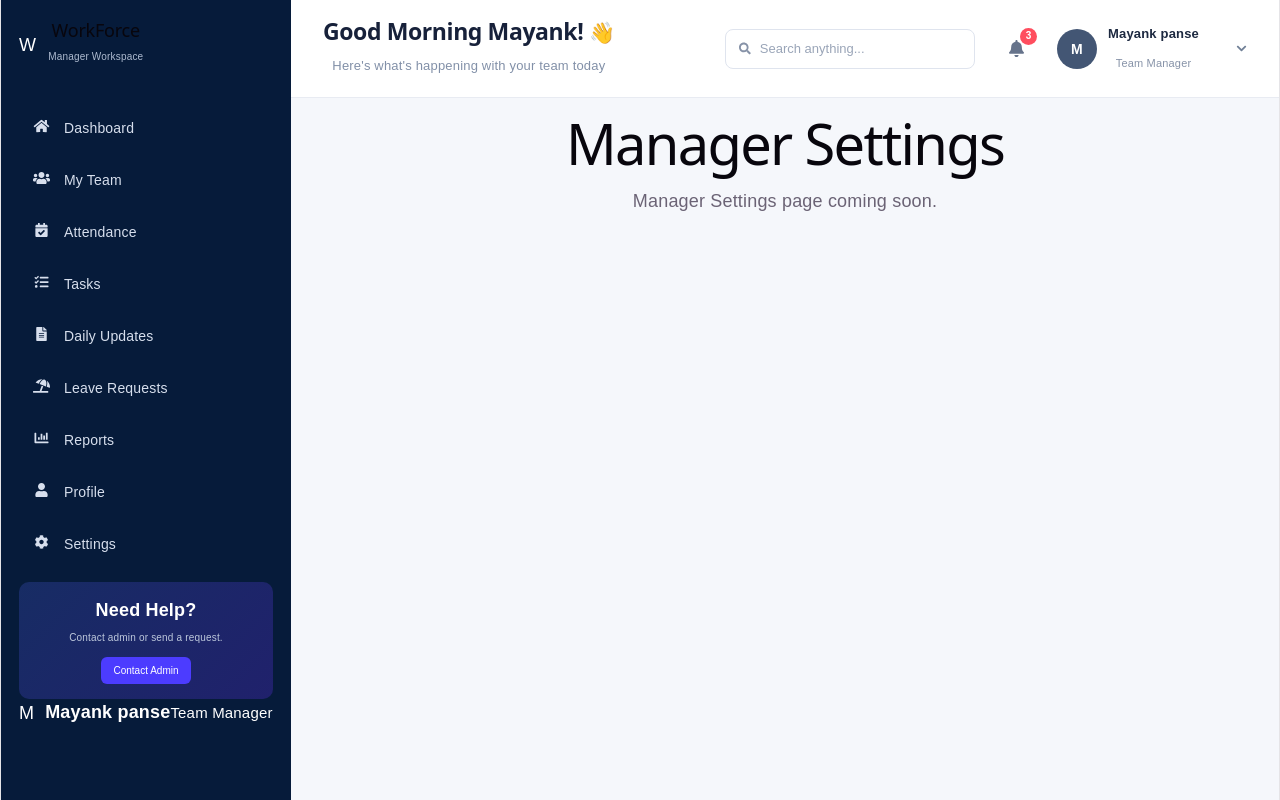
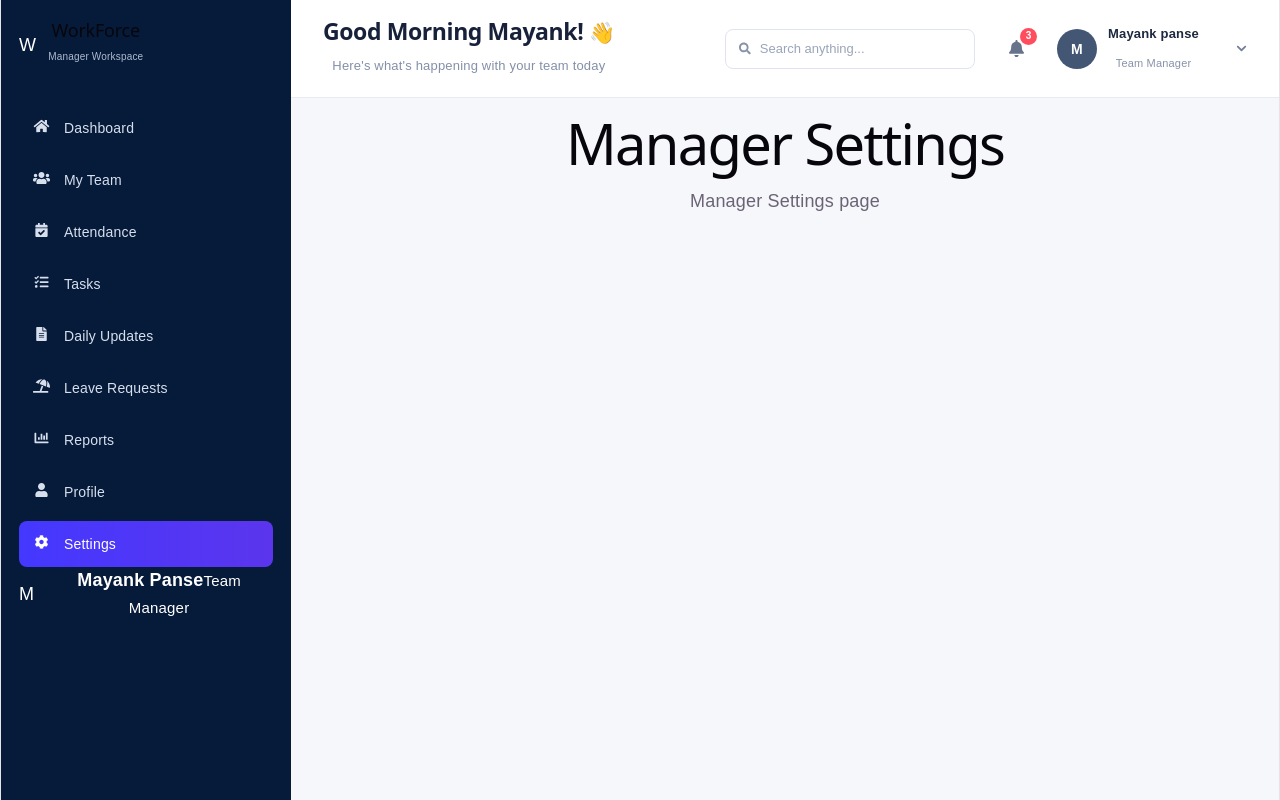
Before and after one commit to mayankpanse83-tech/manager-mangement-system, a React (Vite) app: page /manager/settings in a window 1280 px wide. Built offline with nearby package versions, Linux system fonts and the light colour scheme.

Commit message:
update main entry

```diff
--- a/src/App.jsx
+++ b/src/App.jsx
@@ -22,14 +22,12 @@ import EmployeeSalary from "./apps/employee/component/pages/Salary";
 import EmployeeReport from "./apps/employee/component/pages/Report";
 import EmployeeProfile from "./apps/employee/component/pages/Profile";
 
-
 /* =========================
-   LOGIN
+   AUTH
 ========================= */
 
 import Login from "./apps/employee/component/pages/Login";
 import AccountActivation from "./apps/employee/component/pages/AccountActivation";
-
 
 /* =========================
    MANAGER
@@ -37,25 +35,9 @@ import AccountActivation from "./apps/employee/component/pages/AccountActivation
 
 import ManagerSidebar from "./apps/manager/component/ManagerSidebar";
 import ManagerHeader from "./apps/manager/component/ManagerHeader";
-
 import ManagerDashboard from "./apps/manager/pages/ManagerDashboard";
 
-
 import "./App.css";
-
-
-/* =====================================================
-   MANAGER PLACEHOLDER
-===================================================== */
-
-function ManagerPlaceholder({ title }) {
-  return (
-    <div className="manager-placeholder">
-      <h1>{title}</h1>
-      <p>{title} page coming soon.</p>
-    </div>
-  );
-}
 
 
 /* =====================================================
@@ -65,21 +47,13 @@ function ManagerPlaceholder({ title }) {
 function AuthLayout() {
   return (
     <div className="auth-layout">
-
       <Routes>
-
-        <Route
-          path="/login"
-          element={<Login />}
-        />
-
+        <Route path="/login" element={<Login />} />
         <Route
           path="/account-activation"
           element={<AccountActivation />}
         />
-
       </Routes>
-
     </div>
   );
 }
@@ -90,91 +64,64 @@ function AuthLayout() {
 ===================================================== */
 
 function EmployeeLayout() {
-
-  const location = useLocation();
-
-  const isDashboard =
-    location.pathname === "/" ||
-    location.pathname === "/dashboard";
-
   return (
     <div className="app-layout">
 
-      {/* EMPLOYEE SIDEBAR */}
       <EmployeeSidebar />
 
-      {/* EMPLOYEE MAIN */}
       <div className="main-area">
 
-        {/* Dashboard ka apna header hai */}
-        {!isDashboard && (
-          <EmployeeHeader />
-        )}
+        <EmployeeHeader />
 
         <main className="page-content">
 
           <Routes>
 
-            {/* HOME */}
             <Route
-              path="/"
+              path="/employee/dashboard"
               element={<EmployeeDashboard />}
             />
 
-            {/* DASHBOARD */}
             <Route
-              path="/dashboard"
-              element={<EmployeeDashboard />}
-            />
-
-            {/* ATTENDANCE */}
-            <Route
-              path="/attendance"
+              path="/employee/attendance"
               element={<EmployeeAttendance />}
             />
 
-            {/* TASKS */}
             <Route
-              path="/tasks"
+              path="/employee/tasks"
               element={<EmployeeTask />}
             />
 
-            {/* DAILY UPDATES */}
             <Route
-              path="/daily-updates"
+              path="/employee/daily-updates"
               element={<EmployeeDailyUpdates />}
             />
 
-            {/* LEAVE */}
             <Route
-              path="/leave"
+              path="/employee/leave"
               element={<EmployeeLeave />}
             />
 
-            {/* SALARY */}
             <Route
-              path="/salary"
+              path="/employee/salary"
               element={<EmployeeSalary />}
             />
 
-            {/* REPORTS */}
             <Route
-              path="/reports"
+              path="/employee/reports"
               element={<EmployeeReport />}
             />
 
-            {/* PROFILE */}
             <Route
-              path="/profile"
+              path="/employee/profile"
               element={<EmployeeProfile />}
             />
 
-            {/* UNKNOWN */}
             <Route
               path="*"
               element={
                 <Navigate
-                  to="/dashboard"
+                  to="/employee/dashboard"
                   replace
                 />
               }
@@ -192,132 +139,97 @@ function EmployeeLayout() {
 
 
 /* =====================================================
+   MANAGER PLACEHOLDER
+===================================================== */
+
+function ManagerPlaceholder({ title }) {
+  return (
+    <div className="manager-placeholder">
+      <h1>{title}</h1>
+      <p>{title} page</p>
+    </div>
+  );
+}
+
+
+/* =====================================================
    MANAGER LAYOUT
 ===================================================== */
 
 function ManagerLayout() {
-
   return (
     <div className="manager-layout">
 
-      {/* MANAGER SIDEBAR */}
       <ManagerSidebar />
 
-      {/* MANAGER MAIN */}
       <div className="manager-main">
 
-        {/* MANAGER HEADER */}
         <ManagerHeader />
 
         <main className="manager-content">
 
           <Routes>
 
-            {/* MANAGER DASHBOARD */}
-
             <Route
               path="/manager/dashboard"
               element={<ManagerDashboard />}
             />
 
-
-            {/* MANAGER TEAM */}
-
             <Route
               path="/manager/team"
               element={
-                <ManagerPlaceholder
-                  title="My Team"
-                />
+                <ManagerPlaceholder title="My Team" />
               }
             />
-
-
-            {/* MANAGER ATTENDANCE */}
 
             <Route
               path="/manager/attendance"
               element={
-                <ManagerPlaceholder
-                  title="Team Attendance"
-                />
+                <ManagerPlaceholder title="Team Attendance" />
               }
             />
-
-
-            {/* MANAGER TASKS */}
 
             <Route
               path="/manager/tasks"
               element={
-                <ManagerPlaceholder
-                  title="Team Tasks"
-                />
+                <ManagerPlaceholder title="Team Tasks" />
               }
             />
-
-
-            {/* MANAGER DAILY UPDATES */}
 
             <Route
               path="/manager/daily-updates"
               element={
-                <ManagerPlaceholder
-                  title="Daily Updates"
-                />
+                <ManagerPlaceholder title="Daily Updates" />
               }
             />
-
-
-            {/* MANAGER LEAVE */}
 
             <Route
               path="/manager/leave"
               element={
-                <ManagerPlaceholder
-                  title="Leave Requests"
-                />
+                <ManagerPlaceholder title="Leave Requests" />
               }
             />
-
-
-            {/* MANAGER REPORTS */}
 
             <Route
               path="/manager/reports"
               element={
-                <ManagerPlaceholder
-                  title="Manager Reports"
-                />
+                <ManagerPlaceholder title="Reports" />
               }
             />
-
-
-            {/* MANAGER PROFILE */}
 
             <Route
               path="/manager/profile"
               element={
-                <ManagerPlaceholder
-                  title="Manager Profile"
-                />
+                <ManagerPlaceholder title="Manager Profile" />
               }
             />
-
-
-            {/* MANAGER SETTINGS */}
 
             <Route
               path="/manager/settings"
               element={
-                <ManagerPlaceholder
-                  title="Manager Settings"
-                />
+                <ManagerPlaceholder title="Manager Settings" />
               }
             />
-
-
-            {/* MANAGER UNKNOWN URL */}
 
             <Route
               path="*"
@@ -348,23 +260,18 @@ function App() {
 
   const location = useLocation();
 
-
-  /* AUTH */
-
   const isAuthPage =
     location.pathname === "/login" ||
     location.pathname === "/account-activation";
-
 
   if (isAuthPage) {
     return <AuthLayout />;
   }
 
 
-  /* =================================================
-     MANAGER URL
-     /manager/...
-  ================================================= */
+  /* =========================
+     MANAGER ROUTES
+  ========================= */
 
   if (
     location.pathname === "/manager" ||
@@ -374,12 +281,11 @@ function App() {
   }
 
 
-  /* =================================================
-     EMPLOYEE
-  ================================================= */
+  /* =========================
+     EMPLOYEE ROUTES
+  ========================= */
 
   return <EmployeeLayout />;
 }
 
-
 export default App;
--- a/src/apps/manager/component/ManagerSidebar.jsx
+++ b/src/apps/manager/component/ManagerSidebar.jsx
@@ -19,53 +19,53 @@ import "./ManagerSidebar.css";
 const menuItems = [
   {
     name: "Dashboard",
-    path: "dashboard",
+    path: "/manager/dashboard",
     icon: <FaHome />,
   },
   {
     name: "My Team",
-    path: "team",
+    path: "/manager/team",
     icon: <FaUsers />,
   },
   {
     name: "Attendance",
-    path: "attendance",
+    path: "/manager/attendance",
     icon: <FaCalendarCheck />,
   },
   {
     name: "Tasks",
-    path: "tasks",
+    path: "/manager/tasks",
     icon: <FaTasks />,
   },
   {
     name: "Daily Updates",
-    path: "daily-updates",
+    path: "/manager/daily-updates",
     icon: <FaFileAlt />,
   },
   {
     name: "Leave Requests",
-    path: "leave",
+    path: "/manager/leave",
     icon: <FaUmbrellaBeach />,
   },
   {
     name: "Reports",
-    path: "reports",
+    path: "/manager/reports",
     icon: <FaChartBar />,
   },
   {
     name: "Profile",
-    path: "profile",
+    path: "/manager/profile",
     icon: <FaUser />,
   },
   {
     name: "Settings",
-    path: "settings",
+    path: "/manager/settings",
     icon: <FaCog />,
   },
 ];
 
 
-export default function ManagerSidebar() {
+function ManagerSidebar() {
 
   return (
     <aside className="manager-sidebar">
@@ -91,7 +91,6 @@ export default function ManagerSidebar() {
           <NavLink
             key={item.path}
             to={item.path}
-            end={item.path === "dashboard"}
             className={({ isActive }) =>
               `manager-menu-item ${
                 isActive ? "active" : ""
@@ -114,21 +113,6 @@ export default function ManagerSidebar() {
       </nav>
 
 
-      <div className="manager-help">
-
-        <h4>Need Help?</h4>
-
-        <p>
-          Contact admin or send a request.
-        </p>
-
-        <button type="button">
-          Contact Admin
-        </button>
-
-      </div>
-
-
       <div className="manager-profile">
 
         <div className="manager-profile-avatar">
@@ -136,7 +120,7 @@ export default function ManagerSidebar() {
         </div>
 
         <div>
-          <strong>Mayank panse</strong>
+          <strong>Mayank Panse</strong>
           <small>Team Manager</small>
         </div>
 
@@ -145,3 +129,6 @@ export default function ManagerSidebar() {
     </aside>
   );
 }
+
+
+export default ManagerSidebar;
```
